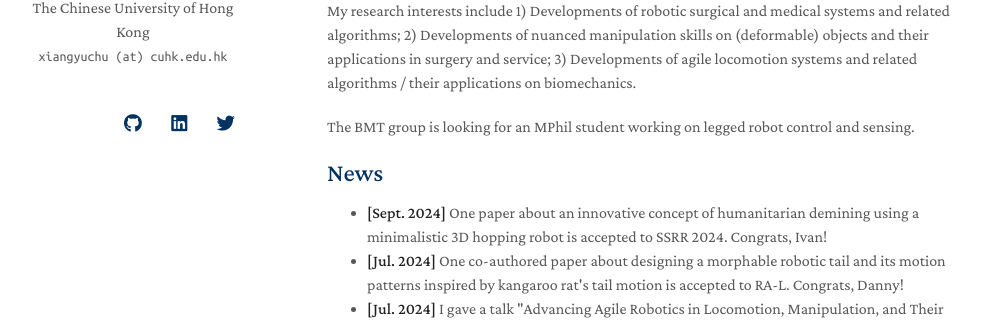
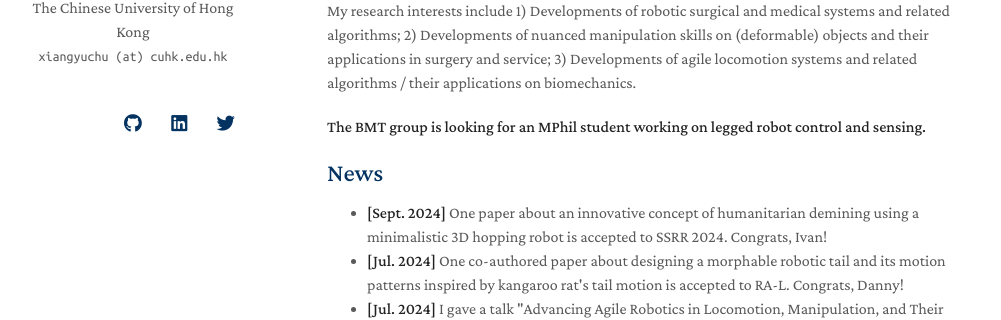
Before and after one commit to xiangyuchu03/xiangyuchu03.github.io, a Jekyll site: the page built from index.md, in a window 1280 px wide. Shown: the part 298-618 px from the top of the page, without its empty margins (143-1144 px from the left). Built offline with Jekyll 4.4.1, drawn with Linux system fonts in a browser that asks for light colours; nearby versions of some CDN libraries; a style sheet for code colours, icons or effects is not loaded; our own code applies the rules of GitHub Pages for plain Markdown files.

```diff
--- a/index.md
+++ b/index.md
@@ -9,7 +9,7 @@ I was a postdoctoral fellow in [Multi-scale Medical Robotics Center](https://www
 
 My research interests include 1) Developments of robotic surgical and medical systems and related algorithms; 2) Developments of nuanced manipulation skills on (deformable) objects and their applications in surgery and service; 3) Developments of agile locomotion systems and related algorithms / their applications on biomechanics.
 
-The BMT group is looking for an MPhil student working on legged robot control and sensing.
+**The BMT group is looking for an MPhil student working on legged robot control and sensing.**
 
 ## News
 <ul id="news-list">
```
